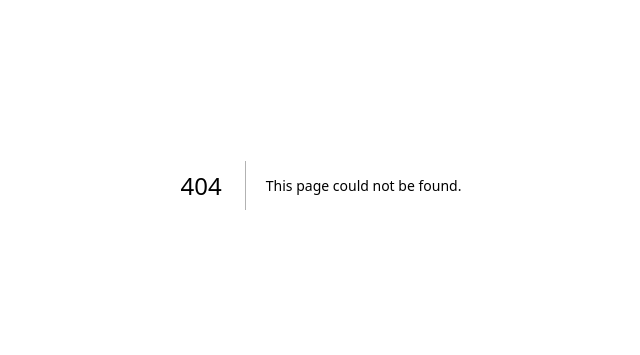
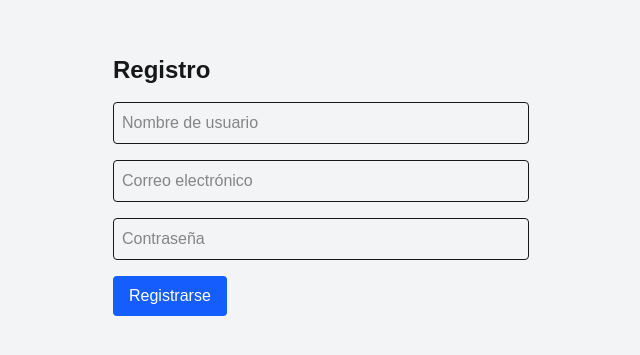
Before and after one commit to maigcorrea/fastapi-content-generator, a Next.js app in the folder frontend/: page /register in a window 1280 px wide. Before the commit this address had no page. Shown: the part 215-570 px from the top of the page, without its empty margins (319-959 px from the left). Built offline with nearby package versions, Linux system fonts and the light colour scheme.

Commit message:
Registro de usuario desde el frontend
Falta pulir detalles como comprobar que la contraseña sea segura, añadir campo de repet. de contraseña, comprobar que el email no esté ya en la bd

```diff
--- a/frontend/src/app/layout.tsx
+++ b/frontend/src/app/layout.tsx
@@ -21,7 +21,9 @@ export default function RootLayout({children,}: Readonly<{children: React.ReactN
   return (
     <html lang="en">
       <body>
-        {children}
+        <main>
+          {children}
+        </main>
       </body>
     </html>
   );
--- /dev/null
+++ b/frontend/src/app/register/page.tsx
@@ -0,0 +1,9 @@
+import RegisterForm from '@/components/RegisterForm'
+
+export default function RegisterPage() {
+  return (
+    <main className="min-h-screen flex items-center justify-center bg-gray-100">
+      <RegisterForm />
+    </main>
+  )
+}
--- /dev/null
+++ b/frontend/src/app/services/userService.ts
@@ -0,0 +1,12 @@
+import axios from 'axios'
+
+const API_URL = 'http://localhost:8000/users'
+
+export const registerUser = async (formData: {
+  username: string
+  email: string
+  password: string
+}) => {
+  const response = await axios.post(API_URL, formData)
+  return response.data
+}
--- /dev/null
+++ b/frontend/src/components/RegisterForm.tsx
@@ -0,0 +1,90 @@
+'use client'
+
+import { useState } from 'react'
+import axios from 'axios'
+import { registerUser } from '@/app/services/userService'
+
+interface RegisterFormData {
+  username: string
+  email: string
+  password: string
+}
+
+export default function RegisterForm() {
+  const [formData, setFormData] = useState<RegisterFormData>({
+    username: '',
+    email: '',
+    password: '',
+  })
+
+  // Estado para manejar mensajes de éxito o error
+  const [message, setMessage] = useState<string | null>(null)
+
+  // Manejo de cambios en los campos del formulario
+  const handleChange = (e: React.ChangeEvent<HTMLInputElement>) => {
+    setFormData({ ...formData, [e.target.name]: e.target.value })
+  }
+
+  // Manejo de envío del formulario
+  const handleSubmit = async (e: React.FormEvent) => {
+    e.preventDefault()
+
+    try {
+      const res = await registerUser(formData)
+
+      setMessage('¡Usuario registrado con éxito!')
+      setFormData({ username: '', email: '', password: '' }) // Limpieza del formulario
+    } catch (error: any) {
+      if (axios.isAxiosError(error) && error.response?.data?.detail) {
+        setMessage(`Error: ${error.response.data.detail}`)
+      } else {
+        setMessage('Error al registrar usuario')
+      }
+    }
+  }
+
+  return (
+    <form onSubmit={handleSubmit} className="space-y-4 max-w-md mx-auto p-4">
+      <h2 className="text-2xl font-bold mb-4">Registro</h2>
+
+      <input
+        type="text"
+        name="username"
+        placeholder="Nombre de usuario"
+        value={formData.username}
+        onChange={handleChange}
+        className="w-full border p-2 rounded"
+        required
+      />
+
+      <input
+        type="email"
+        name="email"
+        placeholder="Correo electrónico"
+        value={formData.email}
+        onChange={handleChange}
+        className="w-full border p-2 rounded"
+        required
+      />
+
+      <input
+        type="password"
+        name="password"
+        placeholder="Contraseña"
+        value={formData.password}
+        onChange={handleChange}
+        className="w-full border p-2 rounded"
+        required
+      />
+
+      <button
+        type="submit"
+        className="bg-blue-600 text-white py-2 px-4 rounded hover:bg-blue-700"
+      >
+        Registrarse
+      </button>
+
+      {message && <p className="text-center mt-4">{message}</p>}
+    </form>
+  )
+}
```
Also changed, not shown: frontend/package.json (+7 -6 lines), 1 other file (tests, documents, lock files or other folders).
